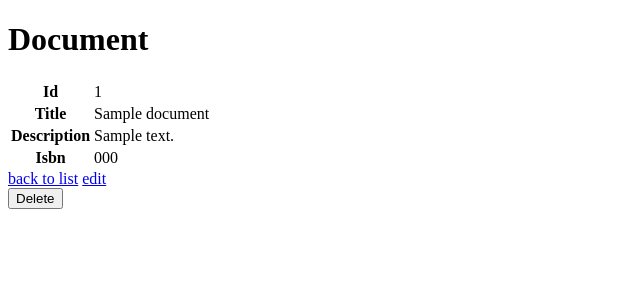
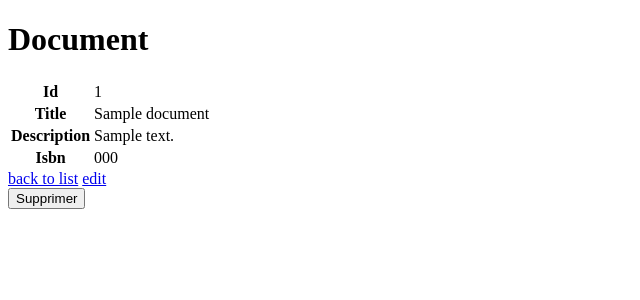
Before and after one commit to WildCodeSchool/2022-09-orleans-php-livecooding-wildbook, a Symfony app: template templates/admin_document/show.html.twig in a window 1280 px wide. Shown: the top 300 px of the page, without its empty margins (0-640 px from the left). Run offline with Twig, Linux system fonts and the light colour scheme; the template is opened without the code that fills it: most values are stand-ins (such as "Sample title", 1, 10 or a date in 2020); some libraries are stand-ins or nearby versions.

Commit message:
suppr doc

```diff
--- a/src/Controller/AdminDocumentController.php
+++ b/src/Controller/AdminDocumentController.php
@@ -72,6 +72,7 @@ class AdminDocumentController extends AbstractController
     {
         if ($this->isCsrfTokenValid('delete' . $document->getId(), $request->request->get('_token'))) {
             $documentRepository->remove($document, true);
+            $this->addFlash('success', 'Le document a bien été supprimé');
         }
 
         return $this->redirectToRoute('app_admin_document_index', [], Response::HTTP_SEE_OTHER);
--- a/templates/admin_document/_delete_form.html.twig
+++ b/templates/admin_document/_delete_form.html.twig
@@ -1,4 +1,4 @@
-<form method="post" action="{{ path('app_admin_document_delete', {'id': document.id}) }}" onsubmit="return confirm('Are you sure you want to delete this item?');">
+<form method="post" action="{{ path('app_admin_document_delete', {'id': document.id}) }}" onsubmit="return confirm('Êtes vous sûr de vouloir supprimer ce document?');">
     <input type="hidden" name="_token" value="{{ csrf_token('delete' ~ document.id) }}">
-    <button class="btn">Delete</button>
+    <button class="btn btn-danger">Supprimer</button>
 </form>
```
